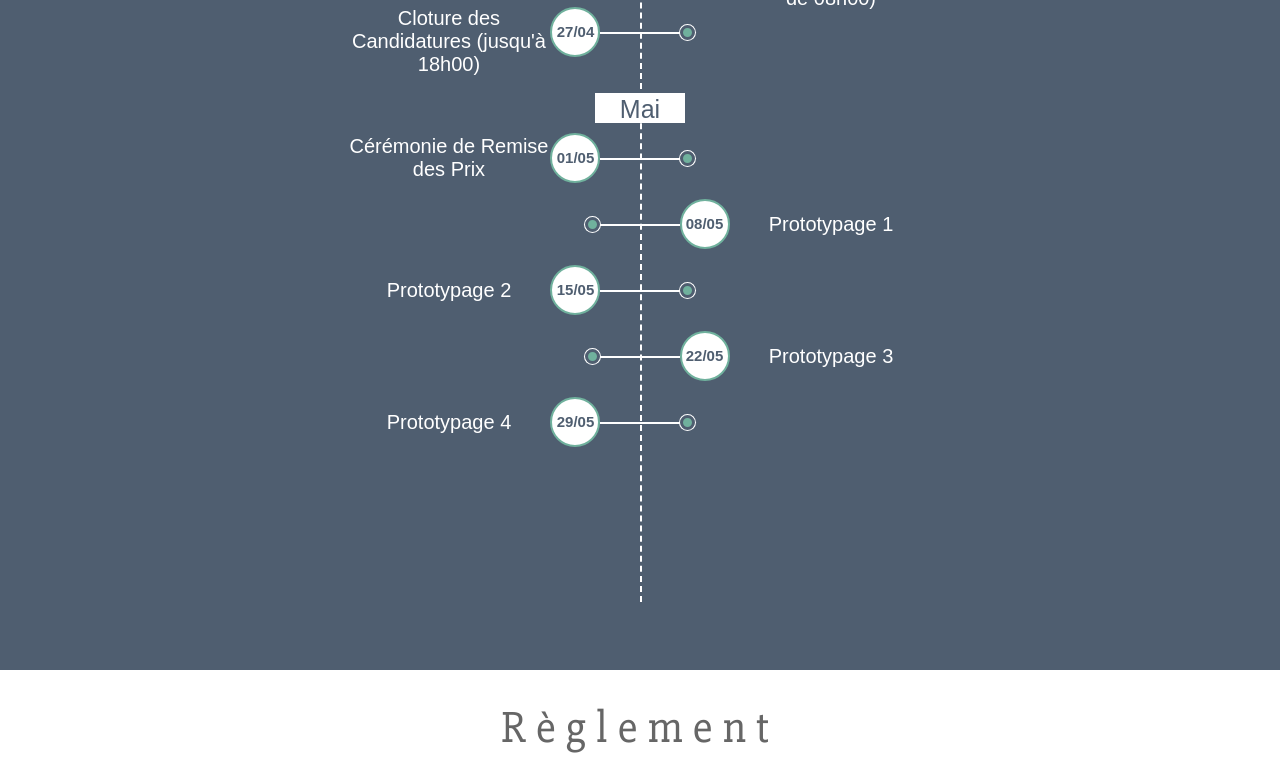
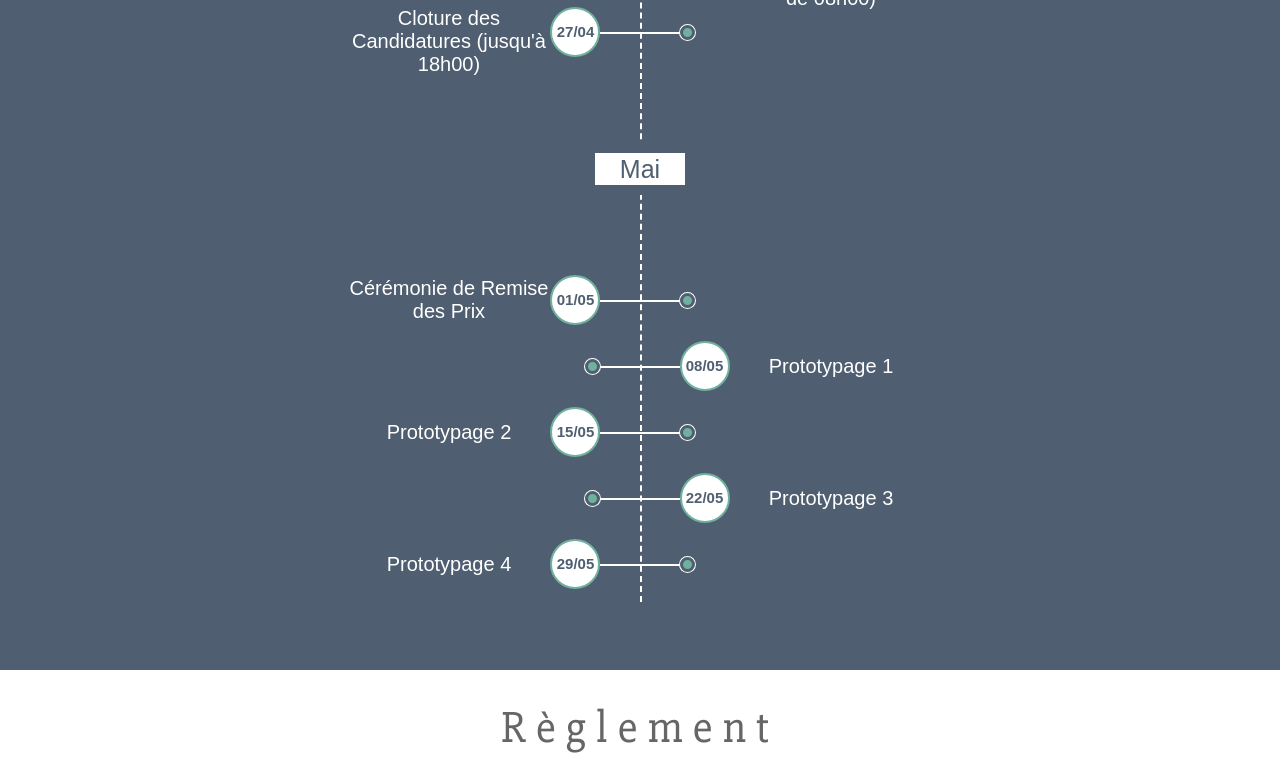
Before and after one commit to OpenFabTN/IoTiTaah-Challenge, a plain HTML site: page index.html in a window 1280 px wide. Shown: the part 1740-2503 px from the top of the page. Drawn offline with Linux system fonts and the light colour scheme.

Commit message:
bordure 2nd mois

```diff
--- a/css/style.css
+++ b/css/style.css
@@ -329,6 +329,9 @@ h3 {
 
 #chronogram .month.two {
   margin: 80px auto;
+  border: 10px solid #4f5e70;
+  box-sizing: content-box;
+  position: relative;
 }
 
 #chronogram .lineP {
--- a/index.html
+++ b/index.html
@@ -130,7 +130,7 @@
           <span class='line'></span>
           <div class='point'></div>
         </div>
-        <div class='month'>Mai</div>
+        <div class='month two'>Mai</div>
         <div class='event' data-sr="roll 10deg, scale up 20%, over 2s, reset">
           <div class='text'>
             <div class='middle'>
```
